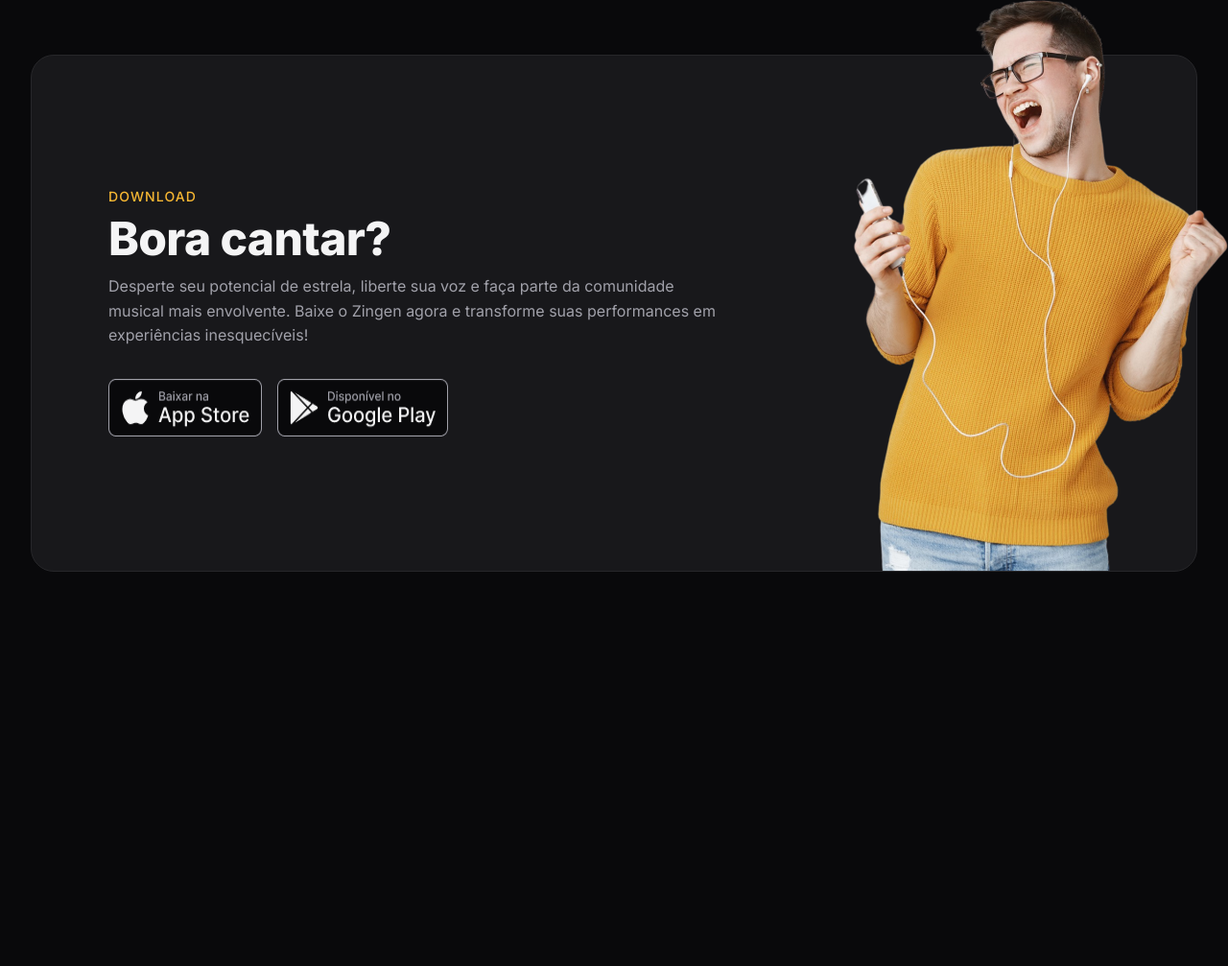
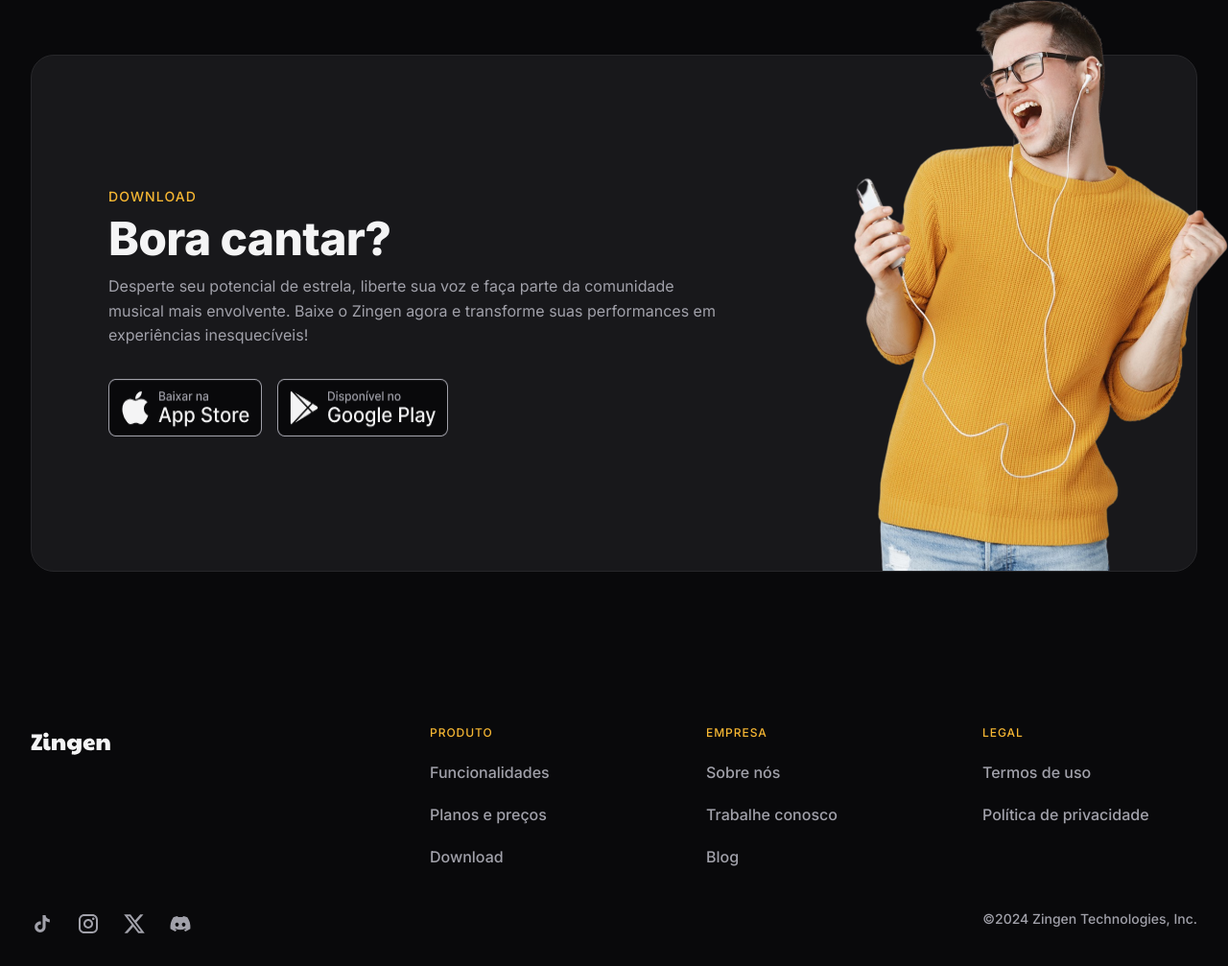
Before and after one commit to 9Brunodox/Zingen, a plain HTML site: page index.html in a window 1280 px wide. Shown: the part 3544-4551 px from the top of the page at 96% size. Before the commit the page ends 4220 px from the top, so only its background shows below. Drawn offline with Linux system fonts and the light colour scheme.

Commit message:
Finalizando o projeto, seção footer feita

```diff
--- /dev/null
+++ b/assets/styles/footer.css
@@ -0,0 +1,61 @@
+footer {
+  color: var(--text-secondary);
+  font-weight: var(--fw-md);
+
+  & .container {
+    padding-inline: 4.8rem;
+  }
+
+  & .container,
+  & .top {
+    gap: 4.8rem;
+  }
+
+  & nav.even-columns {
+    gap: 6.4rem;
+  }
+
+  & .top ul {
+    align-content: start;
+  }
+
+  & .title {
+    font-size: 1.2rem;
+    font-weight: var(--fw-md);
+    color: var(--brand-primary);
+
+    letter-spacing: 0.08em;
+    text-transform: uppercase;
+  }
+
+  & .bottom {
+    flex-wrap: wrap;
+
+    & > div {
+      margin-right: auto;
+    }
+
+    & span {
+      font-size: var(--fs-sm);
+    }
+  }
+
+  @media (width >= 1280px) {
+    & .container {
+      padding-inline: 0;
+      padding-bottom: 3.2rem;
+    }
+
+    & .top {
+      grid-template-columns: auto 1fr;
+
+      & nav {
+        margin-left: auto;
+
+        & ul {
+          width: 22.4rem;
+        }
+      }
+    }
+  }
+}
--- a/assets/styles/global.css
+++ b/assets/styles/global.css
@@ -61,6 +61,8 @@
   color: var(--text-primary);
 
   overflow-x: hidden;
+
+  scroll-behavior: smooth;
 }
 
 body {
--- a/assets/styles/index.css
+++ b/assets/styles/index.css
@@ -10,3 +10,4 @@
 @import url(./features.css) (width >= 1280px);
 @import url(./pricing.css);
 @import url(./download.css);
+@import url(./footer.css);
--- a/index.html
+++ b/index.html
@@ -17,7 +17,7 @@
       <div class="container py-base">
         <nav class="flex items-center gap-24">
           <a href="#">
-            <img src="./assets/icons/Logo.svg" alt="Logo Zingen">
+            <img src="./assets/icons/Logo.svg" alt="Logo Zingen" />
           </a>
 
           <a href="#about" class="desktop-only">Conheça o app</a>
@@ -31,14 +31,12 @@
 
     <section id="hero">
       <div class="container py-xl">
-        <img src="./assets/imgs/Music-bars.png" alt="">
+        <img src="./assets/imgs/Music-bars.png" alt="" />
         <h1>Quem canta seus males espanta</h1>
         <p>Cantar nunca foi tão fácil</p>
 
         <div class="buttons flex items-center gap-1">
-          <a href="#pricing" aria-label="Ver planos" class="btn btn-md">
-
-          </a>
+          <a href="#pricing" aria-label="Ver planos" class="btn btn-md"> </a>
           <a href="#download" class="btn btn-md">Baixar agora</a>
         </div>
       </div>
@@ -46,7 +44,7 @@
 
     <section id="smartphones-img">
       <div class="container">
-        <img src="./assets/imgs/App mockups.png" alt="">
+        <img src="./assets/imgs/App mockups.png" alt="" />
       </div>
     </section>
 
@@ -57,10 +55,20 @@
             <strong>Conheça o app</strong>
             <h2>O aplicativo perfeito para aprender a cantar</h2>
           </header>
-          <p>Nosso algoritmo de Inteligência Artificial permite remover a voz original e manter as melodias das músicas. Dessa forma, temos o maior repertório musical para Karaokê! Além disso, ao cantar, sua voz e afinação é comparada pelo algoritmo permitindo uma avaliação precisa da sua performance te ajudando a melhorar seu canto. </p>
+          <p>
+            Nosso algoritmo de Inteligência Artificial permite remover a voz
+            original e manter as melodias das músicas. Dessa forma, temos o
+            maior repertório musical para Karaokê! Além disso, ao cantar, sua
+            voz e afinação é comparada pelo algoritmo permitindo uma avaliação
+            precisa da sua performance te ajudando a melhorar seu canto.
+          </p>
         </div>
         <div>
-          <img class="desktop-only" src="./assets/imgs/App mockups.png" alt="">
+          <img
+            class="desktop-only"
+            src="./assets/imgs/App mockups.png"
+            alt=""
+          />
         </div>
       </div>
     </section>
@@ -68,60 +76,59 @@
     <section id="features">
       <div class="cards container py-xl grid gap-24">
         <div class="card py-lg px-lg">
-          <img src="./assets/icons/MagicWand.svg" alt="">
-          <h3>
-            A maior biblioteca de músicas de Karaokê!
-          </h3>
+          <img src="./assets/icons/MagicWand.svg" alt="" />
+          <h3>A maior biblioteca de músicas de Karaokê!</h3>
           <p>
-            Nossa IA remove a voz de qualquer música e a deixa pronta pra cantar, num passe de mágica!
+            Nossa IA remove a voz de qualquer música e a deixa pronta pra
+            cantar, num passe de mágica!
           </p>
         </div>
 
         <div class="card py-lg px-lg">
           <div>
-            <img src="./assets/icons/GameController.svg" alt="">
+            <img src="./assets/icons/GameController.svg" alt="" />
             <h3>Experiência gamificada</h3>
-            <p>Sua performance é pontuada de acordo com nosso algoritmo ultra preciso. Desafie-se, ganhe reconhecimento e comemore sua evolução!
+            <p>
+              Sua performance é pontuada de acordo com nosso algoritmo ultra
+              preciso. Desafie-se, ganhe reconhecimento e comemore sua evolução!
             </p>
           </div>
-          <img
-          class="desktop-only"
-          src="./assets/imgs/Tela 2.png" alt="">
+          <img class="desktop-only" src="./assets/imgs/Tela 2.png" alt="" />
         </div>
 
         <div class="card py-lg px-lg">
-          <img src="./assets/icons/MicrophoneStage.svg" alt="">
-          <h3>
-            Grave suas performances
-          </h3>
+          <img src="./assets/icons/MicrophoneStage.svg" alt="" />
+          <h3>Grave suas performances</h3>
           <p>
-            Seja para compartilhar com os amigos ou para acompanhar sua evolução, nosso recurso de gravação de áudio e vídeo permite que você aproveite a experiência ao máximo!
+            Seja para compartilhar com os amigos ou para acompanhar sua
+            evolução, nosso recurso de gravação de áudio e vídeo permite que
+            você aproveite a experiência ao máximo!
           </p>
         </div>
 
         <div class="card py-lg px-lg">
           <div>
-            <img src="./assets/icons/UsersThree.svg" alt="">
+            <img src="./assets/icons/UsersThree.svg" alt="" />
             <h3>Compartilhe com a comunidade</h3>
-            <p>Compartilhe suas gravações com a comunidade, interaja e explore a performance vocal de outras pessoas no seu feed!
+            <p>
+              Compartilhe suas gravações com a comunidade, interaja e explore a
+              performance vocal de outras pessoas no seu feed!
             </p>
           </div>
-          <img
-          class="desktop-only"
-          src="./assets/imgs/Tela 1.png" alt="">
+          <img class="desktop-only" src="./assets/imgs/Tela 1.png" alt="" />
         </div>
-
 
         <div class="card py-lg px-lg">
           <div>
-            <img src="./assets/icons/MusicNotes.svg" alt="">
+            <img src="./assets/icons/MusicNotes.svg" alt="" />
             <h3>Letras em tempo-real</h3>
-            <p>Nunca perca o ritmo com as letras das músicas sincronizadas e exibidas em tempo real. Você também pode ativar a voz original da música para ajudar.
+            <p>
+              Nunca perca o ritmo com as letras das músicas sincronizadas e
+              exibidas em tempo real. Você também pode ativar a voz original da
+              música para ajudar.
             </p>
           </div>
-          <img
-          class="desktop-only"
-          src="./assets/imgs/Tela 3.png" alt="">
+          <img class="desktop-only" src="./assets/imgs/Tela 3.png" alt="" />
         </div>
       </div>
     </section>
@@ -129,7 +136,7 @@
     <section id="pricing">
       <div class="container py-xl">
         <header>
-          <Strong>Planos e Preços</Strong>
+          <strong>Planos e Preços</strong>
           <h2>Assine e tenha acesso ilimitado a todas as funcionalidades</h2>
         </header>
         <div class="cards even-columns items-center">
@@ -156,10 +163,7 @@
               <h3>Premium</h3>
               <p>Ideal para quem já cansou de passar vergonha no Karaokê</p>
               <zin-pricing>R$ 24,90 <small>/mês</small></zin-pricing>
-                <a
-                href="#"
-                class="btn btn-md"
-                >Experimente de graça</a>
+              <a href="#" class="btn btn-md">Experimente de graça</a>
               <div class="separator"></div>
               <ul role="list" class="grid gap-1">
                 <li>Sem interrupção de anúncios</li>
@@ -173,11 +177,7 @@
             <h3>Família</h3>
             <p>Para aquelas famílias que adoram se reunir pra cantar</p>
             <zin-pricing>R$ 21,90 <small>/mês por pessoa</small></zin-pricing>
-              <a
-              aria-label="Assinar agora"
-              href="#"
-              class="btn btn-md"
-              ></a>
+            <a aria-label="Assinar agora" href="#" class="btn btn-md"></a>
             <div class="separator"></div>
             <ul role="list" class="grid gap-1">
               <li>Sem interrupção de anúncios</li>
@@ -188,7 +188,6 @@
             <small>Mínimo de 4 pessoas no plano família</small>
           </div>
         </div>
-
       </div>
     </section>
 
@@ -200,20 +199,86 @@
               <strong>Download</strong>
               <h2>Bora cantar?</h2>
             </header>
-            <p>Desperte seu potencial de estrela, liberte sua voz e faça parte da comunidade musical mais envolvente. Baixe o Zingen agora e transforme suas performances em experiências inesquecíveis!</p>
+            <p>
+              Desperte seu potencial de estrela, liberte sua voz e faça parte da
+              comunidade musical mais envolvente. Baixe o Zingen agora e
+              transforme suas performances em experiências inesquecíveis!
+            </p>
 
             <div class="buttons flex gap-1">
               <a href="#">
-                <img src="./assets/imgs/App store button.png" alt="baixar da Apple store">
+                <img
+                  src="./assets/imgs/App store button.png"
+                  alt="baixar da Apple store"
+                />
               </a>
               <a href="#">
-                <img src="./assets/imgs/Play Store button.png" alt="Baixar da play store">
+                <img
+                  src="./assets/imgs/Play Store button.png"
+                  alt="Baixar da play store"
+                />
               </a>
             </div>
           </div>
-          <img src="./assets/imgs/rapaz-ouvindo-musica-com-fones-de-ouvido-e-cantando-no-aplicativo-de-karaoke-removebg 1.png" alt="">
+          <img
+            src="./assets/imgs/rapaz-ouvindo-musica-com-fones-de-ouvido-e-cantando-no-aplicativo-de-karaoke-removebg 1.png"
+            alt=""
+          />
         </div>
       </div>
     </section>
+
+    <footer>
+      <div class="container py-xl grid">
+        <section class="grid top">
+          <img src="./assets/icons/Logo.svg" alt="" />
+
+          <nav class="even-columns">
+            <ul role="list" class="grid gap-24">
+              <li class="title">Produto</li>
+              <li>
+                <a href="#features">Funcionalidades</a>
+              </li>
+              <li>
+                <a href="#pricing">Planos e preços</a>
+              </li>
+              <li>
+                <a href="#download">Download</a>
+              </li>
+            </ul>
+            <ul role="list" class="grid gap-24">
+              <li class="title">Empresa</li>
+              <li>
+                <a href="#">Sobre nós</a>
+              </li>
+              <li>
+                <a href="#">Trabalhe conosco</a>
+              </li>
+              <li>
+                <a href="#">Blog</a>
+              </li>
+            </ul>
+            <ul role="list" class="grid gap-24">
+              <li class="title">Legal</li>
+              <li>
+                <a href="#">Termos de uso</a>
+              </li>
+              <li>
+                <a href="#">Política de privacidade</a>
+              </li>
+            </ul>
+          </nav>
+        </section>
+        <section class="bottom flex gap-24">
+          <div class="flex gap-24">
+            <a href="#" class="social" aria-label="tiktok"></a>
+            <a href="#" class="social" aria-label="instagram"></a>
+            <a href="#" class="social" aria-label="twitter"></a>
+            <a href="#" class="social" aria-label="discord"></a>
+          </div>
+          <span class="copy">©2024 Zingen Technologies, Inc.</span>
+        </section>
+      </div>
+    </footer>
   </body>
 </html>
```
Lines whose indentation alone changed are shown as unchanged.
